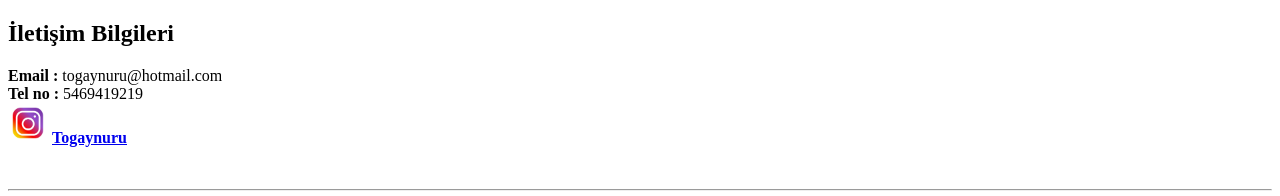
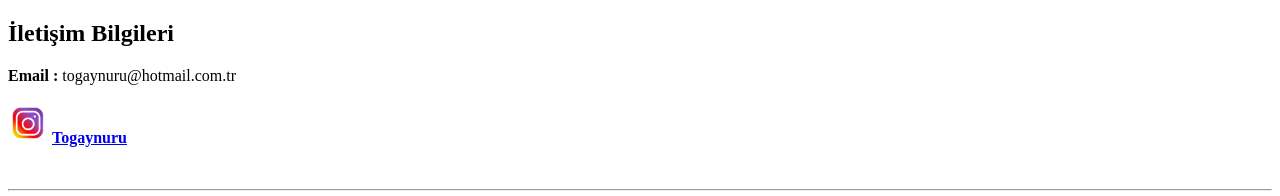
Before and after one commit to Togaynuru/cv, a plain HTML site: page iletisim.html in a window 1280 px wide. Shown: the top 196 px of the page. Drawn offline with Linux system fonts and the light colour scheme.

Commit message:
Add files via upload

```diff
--- a/iletisim.html
+++ b/iletisim.html
@@ -8,7 +8,7 @@
 
 <body>
   <h2>İletişim Bilgileri</h2>
-  <p><strong>Email : </strong>togaynuru@hotmail.com <br><strong>Tel no : </strong>5469419219 <br> <img src="İmages\instagram.jpg" alt="instagram logo" width="40" height="40">
+  <p><strong>Email : </strong>togaynuru@hotmail.com.tr <br> <br> <img src="İmages\instagram.jpg" alt="instagram logo" width="40" height="40">
     <a href="https://www.instagram.com/togaynuru/?hl=tr"><strong>Togaynuru</strong></a></p> <br>
 
 <hr>
```
